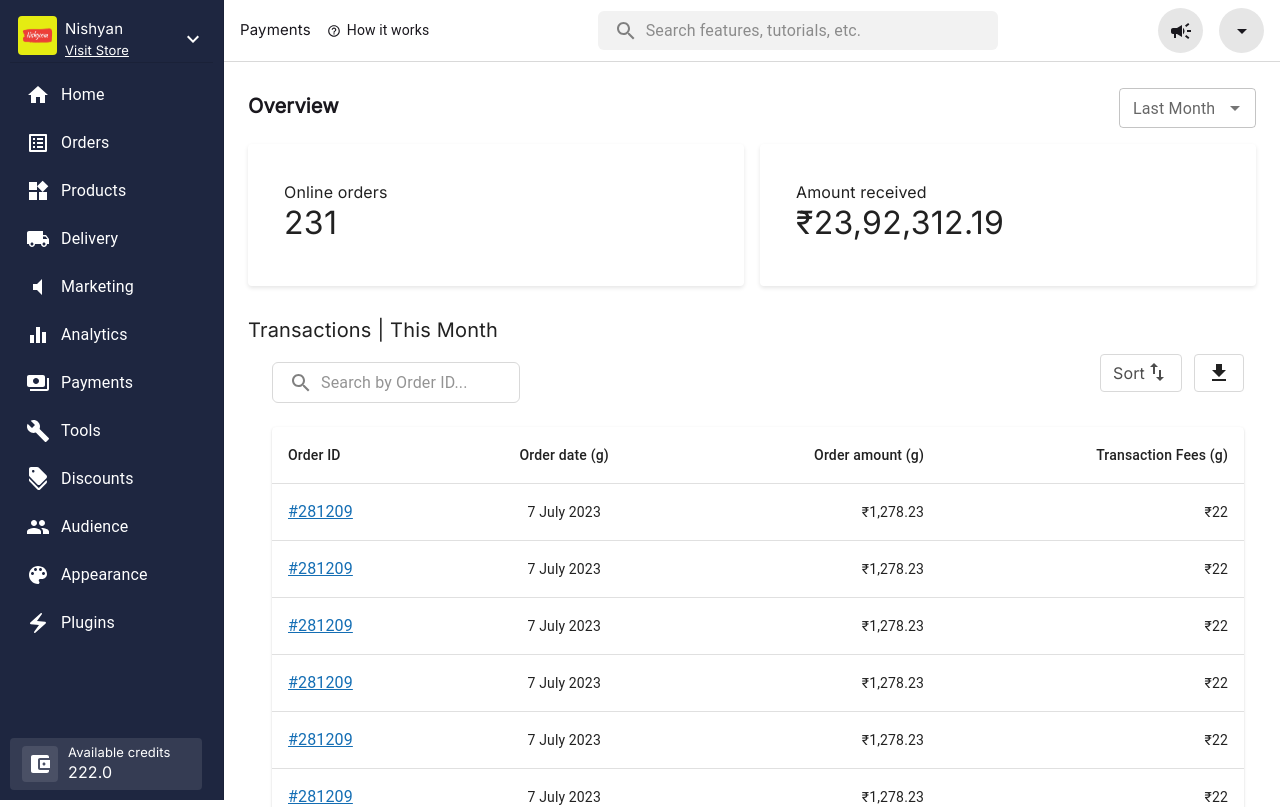
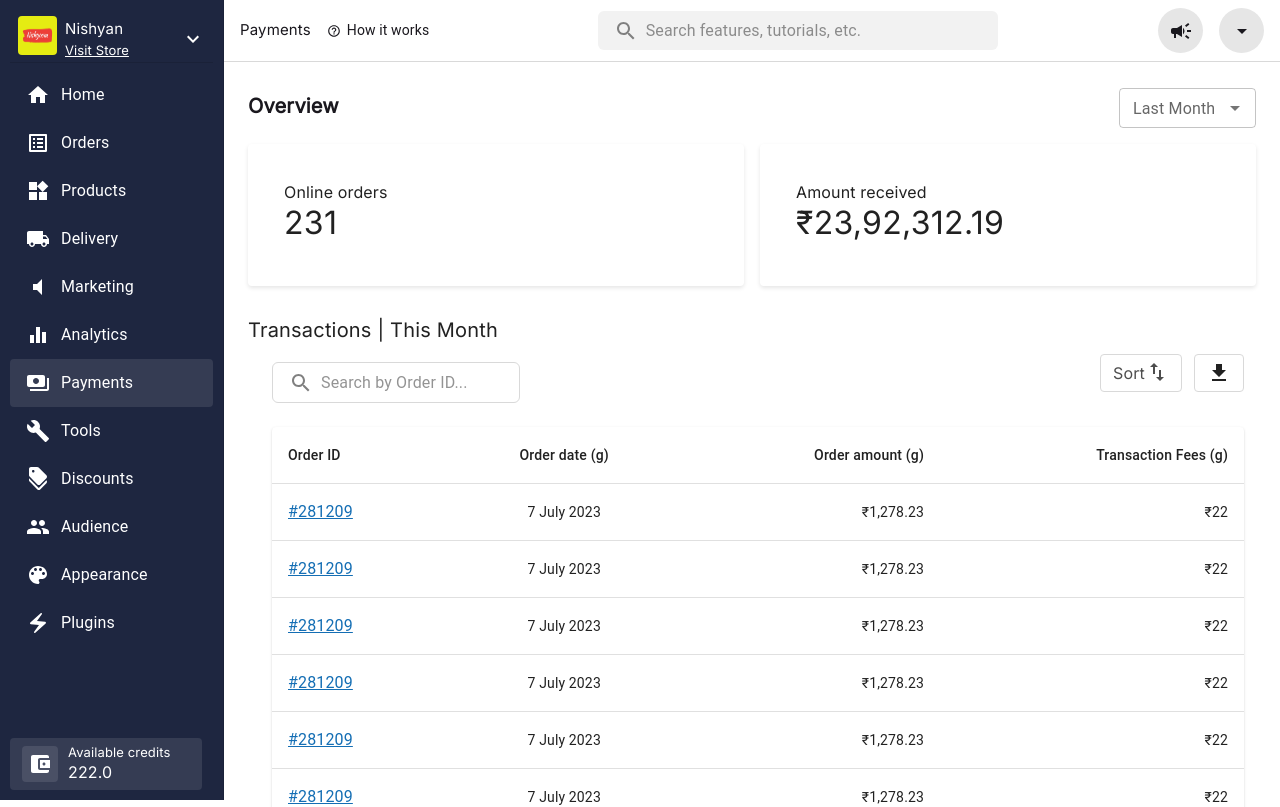
Before and after one commit to dey24/Dukaan-Template, a React (Vite) app: page / in a window 1280 px wide. Shown: the top 807 px of the page. Built offline with nearby package versions, Linux system fonts and the light colour scheme.

Commit message:
dynamic change in color of menu items implemented

```diff
--- a/src/layout/HeaderAndMenu.jsx
+++ b/src/layout/HeaderAndMenu.jsx
@@ -44,7 +44,7 @@ import { useState } from 'react';
 const drawerWidth = 224;
 
 export default function HeaderAndMenu() {
-  const [selectedItem, setSelectedItem] = useState(null);
+  const [selectedItem, setSelectedItem] = useState('Payments');
 
   const handleItemClick = (text) => {
     setSelectedItem(text);
```
